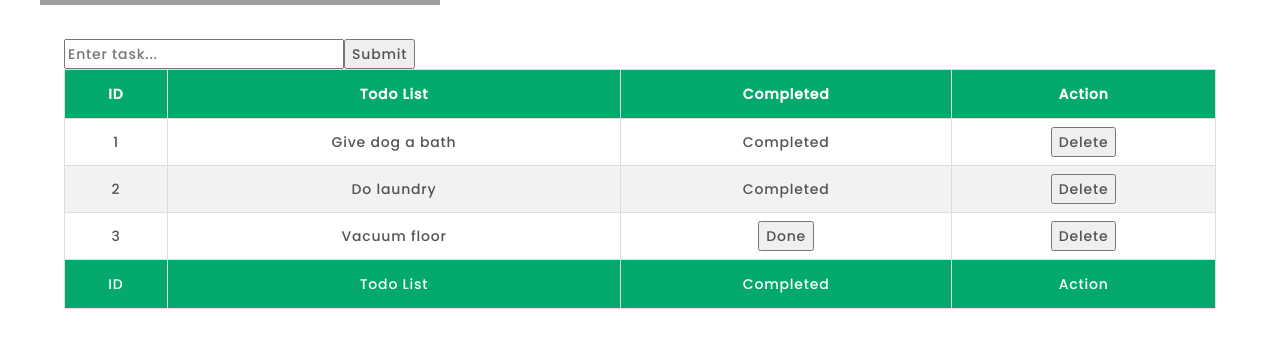
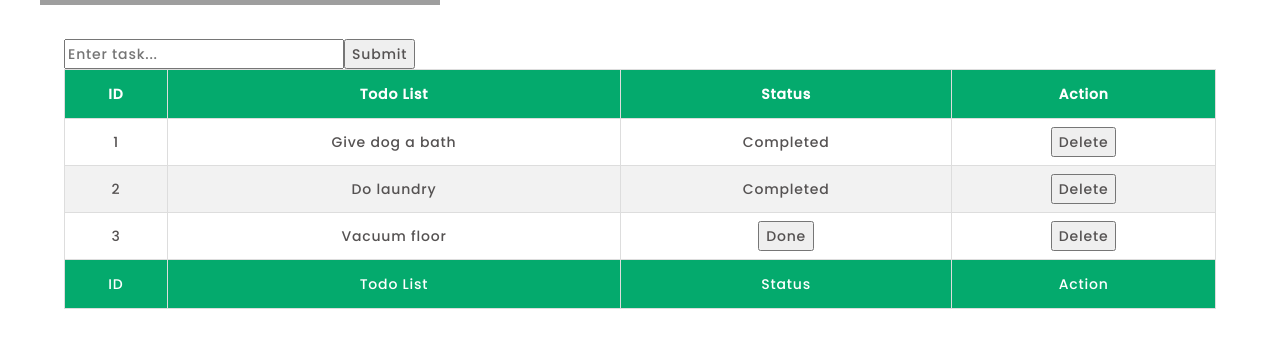
Before and after one commit to kienth/sz_react_kienth, a React (Create React App) app: page /table in a window 1280 px wide. Shown: the part 375-734 px from the top of the page. Built offline with nearby package versions, Linux system fonts and the light colour scheme; grey boxes are pictures that could not be loaded.

Commit message:
update button todo list

```diff
--- a/src/app/todo.js
+++ b/src/app/todo.js
@@ -1,7 +1,7 @@
 import { createSlice } from '@reduxjs/toolkit'
 
 const initialState = {
-  // value: 0,
+  value: 4,
   todo: [{
     "id": 1,
     "task": "Give dog a bath",
@@ -23,21 +23,28 @@ export const todoSlice = createSlice({
   reducers: {
     todoListData: (state, action) => {
       state.todo = action.payload;
-      // console.log(state.action);
     },
 
     addToDo: (state, action) => {
       state.todo = [...state.todo, action.payload]
+      state.value += 1
     },
 
     removeToDo: (state, action) => {
       let id = action.payload.id;
       state.todo = state.todo.filter((item) => item.id !== id);
     },
+
+    completeToDo: (state, action) => {
+      let id = action.payload.id;
+      state.todo = state.todo.map((item) =>
+          item.id == id ? { ...item, complete: true, } : item
+      );
+    },
   },
 })
 
 // Action creators are generated for each case reducer function
-export const { addToDo, todoListData, removeToDo } = todoSlice.actions
+export const { addToDo, todoListData, removeToDo, completeToDo } = todoSlice.actions
 
 export default todoSlice.reducer
--- a/src/table/CreateTable.jsx
+++ b/src/table/CreateTable.jsx
@@ -1,21 +1,15 @@
 import React, { useMemo, useLayoutEffect, useState } from 'react'
 import { useDispatch, useSelector } from 'react-redux';
 import { useTable } from 'react-table'
-// import { COLUMNS } from './columns'
 import '../components/table.css'
-import { todoListData, addToDo, removeToDo } from '../app/todo';
+import { todoListData, addToDo, removeToDo, completeToDo } from '../app/todo';
 import { Container } from '@mui/material';
-
-export const todoDone = (id) => {
-    console.log(id);
-}
-
-
 
 const CreateTable = () => {
 
     const dispatch = useDispatch();
     const todo = useSelector((state) => (state.todo.todo))
+    const value = useSelector((state) => (state.todo.value))
 
     const COLUMNS = [
         {
@@ -30,9 +24,10 @@ const CreateTable = () => {
             accessor: 'task',
         },
         {
-            Header: 'Completed',
-            Footer: 'Completed',
-            accessor: d => (d.complete.toString() == 'true' ? 'Completed' : <button>Done</button>),
+            Header: 'Status',
+            Footer: 'Status',
+            accessor: props => (props.complete === true ? 'Completed' : <button onClick={() => dispatch(completeToDo({id:props.id}))}>Done</button>),
+            // Cell: props => (props.row.values.complete === true ? 'Completed' : <button onClick={() => dispatch(completeToDo({id:props.row.values.id}))}>Done</button>),
         },
         {
             Header: 'Action',
@@ -69,7 +64,7 @@ const CreateTable = () => {
 
     const handleSubmit = (e) => {
         e.preventDefault();
-        dispatch(addToDo({id: todo.length+1, task: userInput,  complete: false}))
+        dispatch(addToDo({id: value, task: userInput,  complete: false}))
         setUserInput("");
     }
 
```
